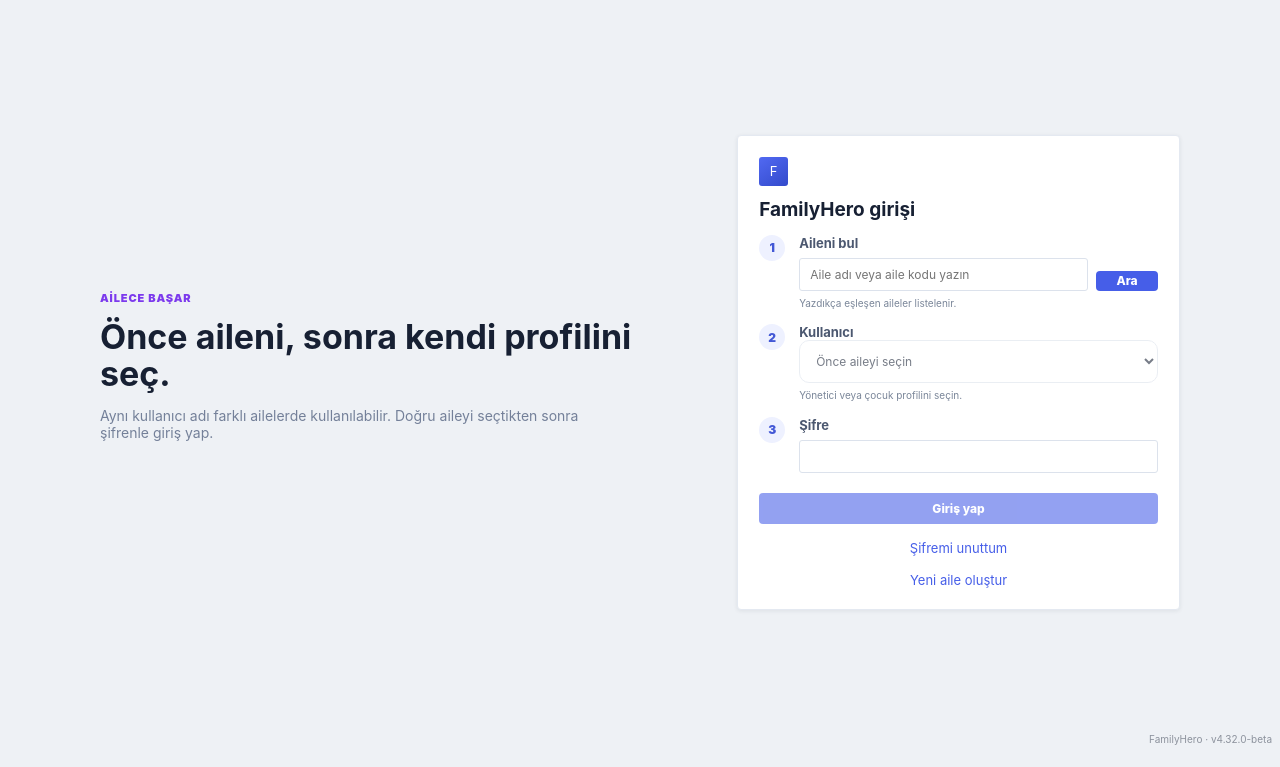
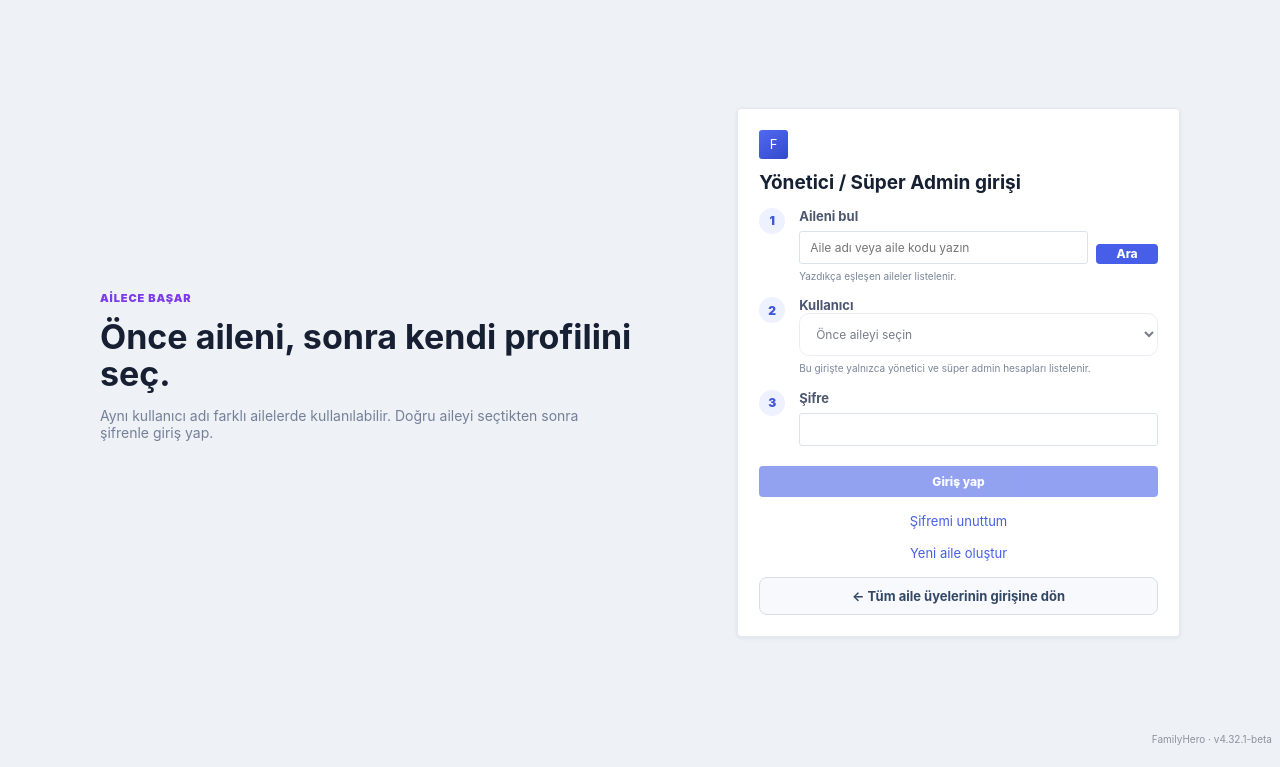
Before and after one commit to ozgurdislik-del/FamilyHero, a Flask app: page /?mode=adult in a window 1280 px wide. Shown: the part 50-817 px from the top of the page. Run offline with Flask 3, Linux system fonts and the light colour scheme; parts of the project's set-up code (start-up, migrations or seed data) failed here and were passed over; some libraries are stand-ins or nearby versions.

Commit message:
Fix family member and super admin login

```diff
--- a/app.py
+++ b/app.py
@@ -320,7 +320,7 @@
         except Exception:
             family_name = None
     return {
-        "app_version": "4.32.0-beta",
+        "app_version": "4.32.1-beta",
         "current_family_name": family_name,
         "is_platform_admin": is_platform_admin(),
         "current_admin_name": session.get("admin_name", "Yönetici"),
@@ -375,9 +375,11 @@
                             AND r.role_key IN ('platform_admin','family_owner','family_admin','parent')
                       ) THEN 1 ELSE 0 END AS is_admin
                  FROM family_memberships fm
-                 JOIN users u ON u.id=fm.user_id AND u.active=1
+                 LEFT JOIN users u ON u.id=fm.user_id
                  LEFT JOIN children c ON c.id=fm.child_id
                 WHERE fm.family_id=? AND fm.status='active'
+                  AND ((fm.member_kind='child' AND c.id IS NOT NULL)
+                       OR (fm.member_kind<>'child' AND COALESCE(u.active,0)=1))
                 ORDER BY CASE WHEN fm.member_kind='adult' THEN 0 ELSE 1 END,
                          COALESCE(c.name,u.display_name,fm.login_name)""",
             (family_id,),
--- a/static/style.css
+++ b/static/style.css
@@ -1057,3 +1057,7 @@
 /* v4.32 scalable super-admin family search */
 .family-list-head{padding-bottom:10px}.family-list-search{display:grid;grid-template-columns:minmax(0,1fr) auto auto;gap:8px;padding:0 14px 10px}.family-list-search input{height:42px;padding:0 13px;border:1px solid #dce2ec;border-radius:10px;background:#fff;outline:none}.family-list-search input:focus{border-color:#8da0f6;box-shadow:0 0 0 3px rgba(70,94,232,.1)}.family-list-search button,.family-list-search a{display:inline-flex;align-items:center;justify-content:center;height:42px;padding:0 15px;border:1px solid #cdd5e3;border-radius:10px;background:#fff;color:#3e4f68;font-size:11px;font-weight:800;text-decoration:none;cursor:pointer}.family-list-search button{border-color:#5268e8;background:#5268e8;color:#fff}.family-search-summary{display:flex;justify-content:space-between;gap:12px;padding:0 16px 10px;color:#7a8699;font-size:10px}.family-search-summary strong{color:#344054}.family-search-summary span{color:#b54708}.sr-only{position:absolute!important;width:1px!important;height:1px!important;padding:0!important;margin:-1px!important;overflow:hidden!important;clip:rect(0,0,0,0)!important;white-space:nowrap!important;border:0!important}
 @media(max-width:700px){.family-search-results{left:54px;right:20px}.family-list-search{grid-template-columns:minmax(0,1fr) auto}.family-list-search a{grid-column:1/-1}.family-search-summary{display:block}.family-search-summary span{display:block;margin-top:4px}}
+
+
+/* v4.32.1 login role entry */
+.platform-login-link{display:flex;align-items:center;justify-content:center;margin-top:8px;padding:10px 12px;border:1px solid #d7deea;border-radius:8px;background:#f7f9fc;color:#334766!important;font-weight:750;text-decoration:none}.platform-login-link:hover{border-color:#4c61ef;background:#eef1ff;color:#3448cc!important}
--- a/templates/login.html
+++ b/templates/login.html
@@ -14,7 +14,7 @@
     <input type="hidden" name="mode" value="{{ mode }}">
 
     <div class="auth-logo">F</div>
-    <h2>FamilyHero girişi</h2>
+    <h2>{% if mode == 'adult' %}Yönetici / Süper Admin girişi{% else %}FamilyHero girişi{% endif %}</h2>
 
     <div class="login-step">
       <span class="step-number">1</span>
@@ -40,7 +40,7 @@
         <select id="membershipId" name="membership_id" required disabled>
           <option value="">Önce aileyi seçin</option>
         </select>
-        <small class="field-hint">Yönetici veya çocuk profilini seçin.</small>
+        <small class="field-hint" id="memberModeHint">{% if mode == 'adult' %}Bu girişte yalnızca yönetici ve süper admin hesapları listelenir.{% else %}Bu ailedeki yönetici ve çocuk profilleri listelenir.{% endif %}</small>
       </div>
     </div>
 
@@ -55,6 +55,11 @@
     <button id="loginButton" type="submit" disabled>Giriş yap</button>
     <a href="{{ url_for('forgot_password') }}">Şifremi unuttum</a>
     <a href="{{ url_for('register_family') }}">Yeni aile oluştur</a>
+    {% if mode == 'adult' %}
+      <a class="platform-login-link" href="{{ url_for('login') }}">← Tüm aile üyelerinin girişine dön</a>
+    {% else %}
+      <a class="platform-login-link" href="{{ url_for('admin_login') }}">🛡 Süper Admin / Yönetici girişi</a>
+    {% endif %}
   </form>
 </section>
 
@@ -104,6 +109,11 @@
       return;
     }
     const members = await response.json();
+    if(!members.length){
+      membershipSelect.innerHTML = `<option value="">${mode === 'adult' ? 'Bu ailede aktif yönetici yok' : 'Bu ailede aktif kullanıcı yok'}</option>`;
+      membershipSelect.disabled = true;
+      return;
+    }
     membershipSelect.innerHTML = '<option value="">Kullanıcı seçin</option>' + members.map(member => {
       const icon = member.member_kind === 'child' ? '🧒' : '👤';
       const role = member.member_kind === 'child' ? 'Çocuk' : 'Yönetici';
```
Also changed, not shown: V4.32.1_HOTFIX.md (added, +5 -0 lines), 1 other file.
